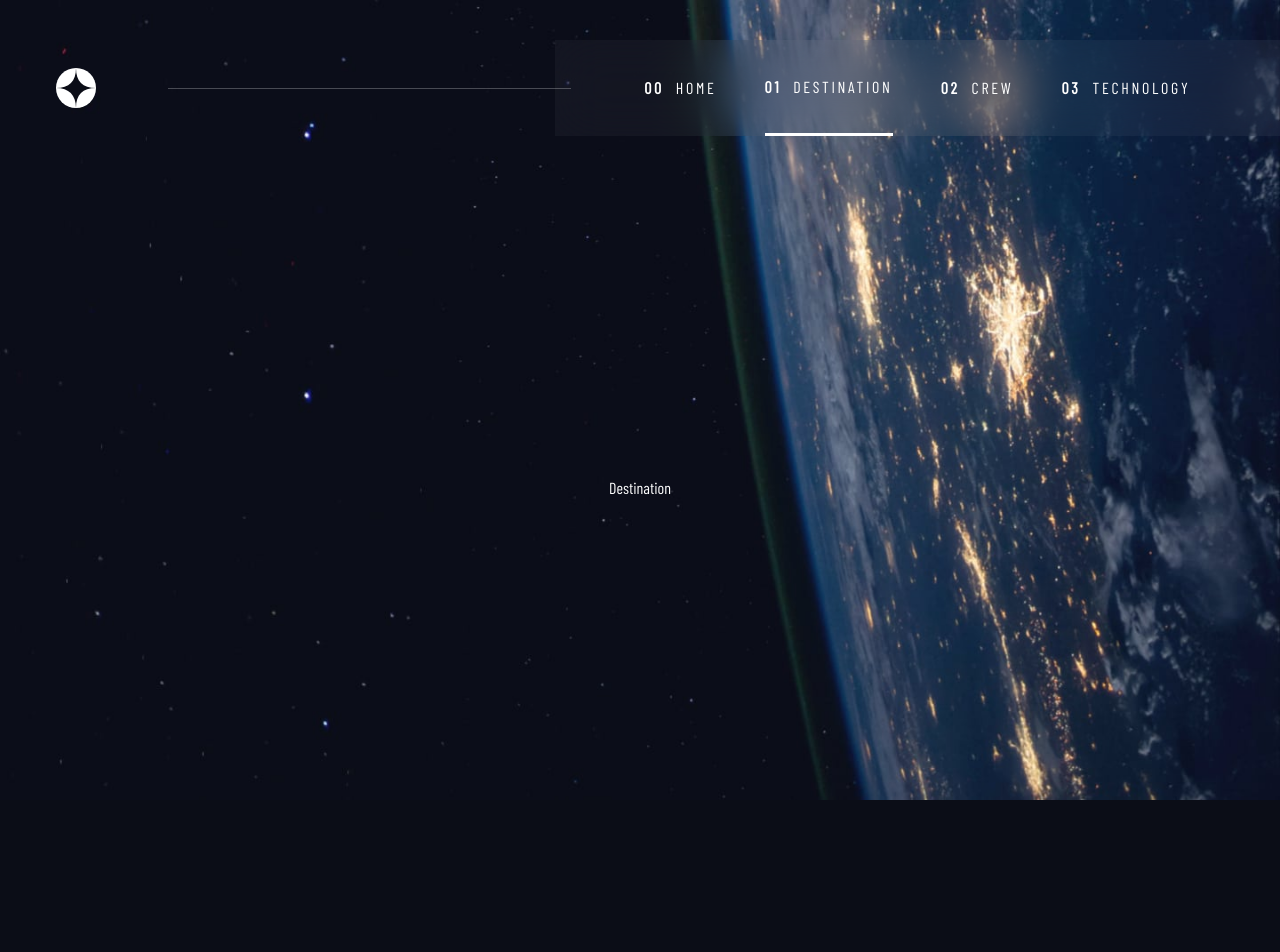
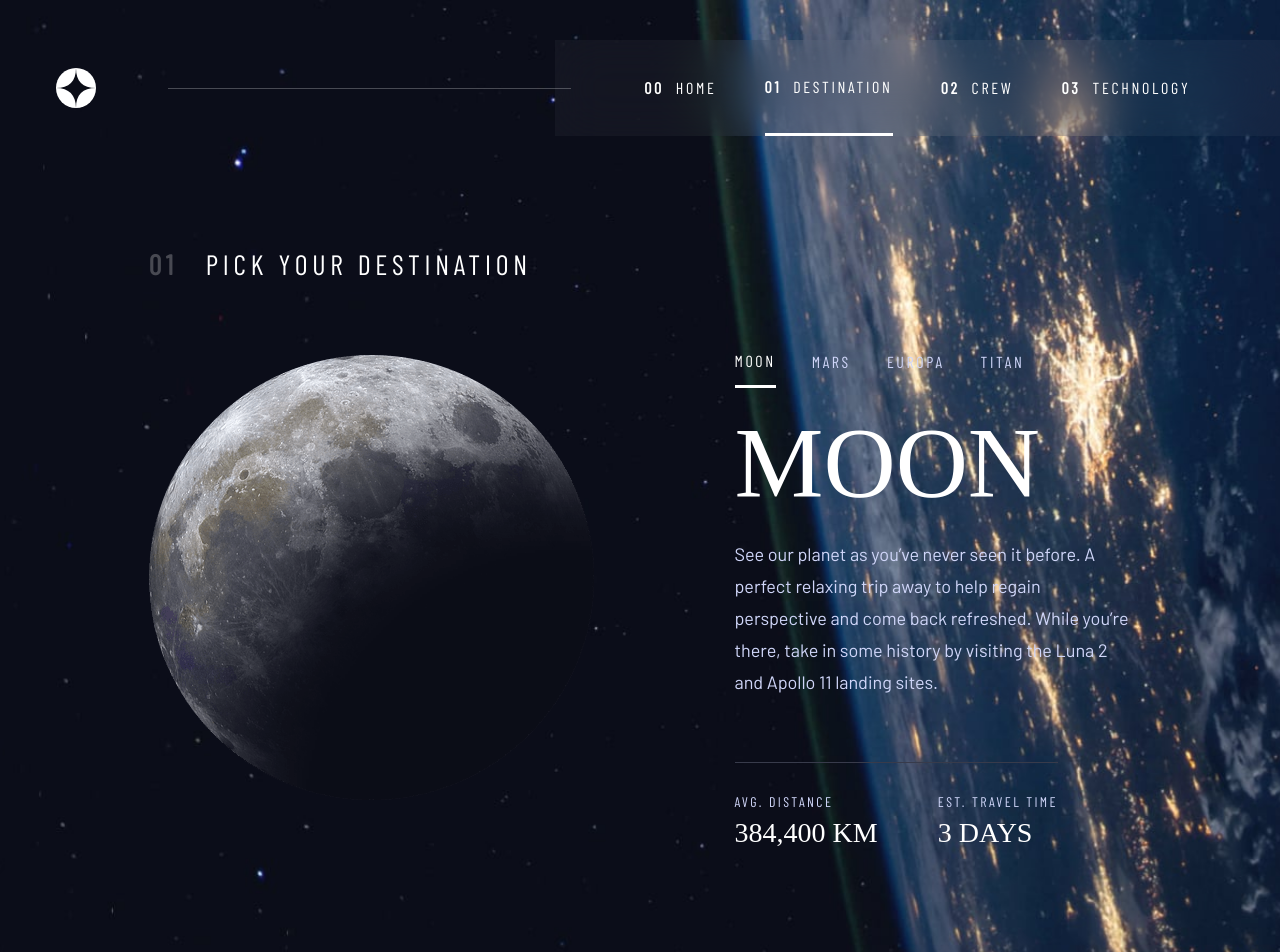
Before and after one commit to chakkasailesh/space-tourism-ui, a React (Create React App) app: page /destination in a window 1280 px wide. Shown: the top 952 px of the page. Before the commit the page ends 800 px from the top, so only its background shows below. Built offline with nearby package versions, Linux system fonts and the light colour scheme; a web font is replaced by a local one.

Commit message:
added destination component

```diff
--- a/src/App.js
+++ b/src/App.js
@@ -6,7 +6,7 @@ const App = () => {
   return (
     <div className="app text-white grid">
       <Header />
-      <div className="flex justify-center items-center">
+      <div className="flex justify-center ">
         <Routes>
           <Route path="/" element={<Home />} />
           <Route path="/destination" element={<Destination />} />
--- /dev/null
+++ b/src/assets/index.js
@@ -0,0 +1,9 @@
+import europa from '../assets/destination/image-europa.png'
+import moon from '../assets/destination/image-moon.png'
+import mars from '../assets/destination/image-mars.png'
+import titan from '../assets/destination/image-titan.png'
+import destdesktop from '../assets/destination/background-destination-desktop.jpg'
+import desttablet from '../assets/destination/background-destination-tablet.jpg'
+import destmobile from '../assets/destination/background-destination-mobile.jpg'
+
+export { europa, mars, moon, titan, destdesktop, destmobile, desttablet }
--- a/src/components/Destination.js
+++ b/src/components/Destination.js
@@ -1,7 +1,116 @@
-import React from 'react'
+import React, { useState } from 'react'
+import { moon, mars, europa, titan } from '../assets'
+
+const destinations = [
+  {
+    id: '1',
+    name: 'MOON',
+    description:
+      'See our planet as you’ve never seen it before. A perfect relaxing trip away to help regain perspective and come back refreshed. While you’re there, take in some history by visiting the Luna 2 and Apollo 11 landing sites.',
+    distance: '384,400 KM',
+    time: '3 DAYS',
+    image: moon,
+  },
+  {
+    id: '2',
+    name: 'MARS',
+    description:
+      'Don’t forget to pack your hiking boots. You’ll need them to tackle Olympus Mons, the tallest planetary mountain in our solar system. It’s two and a half times the size of Everest!',
+    distance: '225 MIL. KM',
+    time: '9 MONTHS',
+    image: mars,
+  },
+  {
+    id: '3',
+    name: 'EUROPA',
+    description:
+      'The smallest of the four Galilean moons orbiting Jupiter, Europa is a winter lover’s dream. With an icy surface, it’s perfect for a bit of ice skating, curling, hockey, or simple relaxation in your snug wintery cabin.',
+    distance: '628 MIL. KM',
+    time: '3 YEARS',
+    image: europa,
+  },
+  {
+    id: '4',
+    name: 'TITAN',
+    description:
+      'The only moon known to have a dense atmosphere other than Earth, Titan is a home away from home (just a few hundred degrees colder!). As a bonus, you get striking views of the Rings of Saturn.',
+    distance: '1.6 BIL. KM',
+    time: '7 YEARS',
+    image: titan,
+  },
+]
 
 const Destination = () => {
-  return <div>Destination</div>
+  const [index, setIndex] = useState(0)
+  return (
+    <div className="w-[87vw] sm:w-[75vw] lg:w-auto mt-6 sm:mt-[5.2vw]">
+      <p className="text-[1em] tracking-[2.7px] sm:text-[1.25em] sm:tracking-[3.38px] lg:text-[1.75em] lg:tracking-[4.72px] mb-8 sm:mb-16 text-center sm:text-start">
+        <span className="text-white text-opacity-25 font-bold mr-[1em]">
+          01
+        </span>
+        PICK YOUR DESTINATION
+      </p>
+      <div className="flex flex-col items-center lg:flex-row lg:gap-[11vw] mb-16 lg:mb-28">
+        <img
+          src={destinations[index].image}
+          alt={destinations[index].name}
+          className="size-[clamp(170px,39vw,445px)] mb-6 sm:mb-12"
+        />
+        <div className="lg:w-[31vw] flex flex-col items-center lg:items-start">
+          <div className="flex text-light text-[0.875em] tracking-[2.36px] sm:text-[1em] sm:tracking-[2.6px] gap-7 sm:gap-9">
+            <button
+              onClick={() => setIndex(0)}
+              className={`pb-2 sm:pb-3 ${index === 0 && 'btn-active'}`}
+            >
+              MOON
+            </button>
+            <button
+              onClick={() => setIndex(1)}
+              className={`pb-2 sm:pb-3 ${index === 1 && 'btn-active'}`}
+            >
+              MARS
+            </button>
+            <button
+              onClick={() => setIndex(2)}
+              className={`pb-2 sm:pb-3 ${index === 2 && 'btn-active'}`}
+            >
+              EUROPA
+            </button>
+            <button
+              onClick={() => setIndex(3)}
+              className={`pb-2 sm:pb-3 ${index === 3 && 'btn-active'}`}
+            >
+              TITAN
+            </button>
+          </div>
+          <h1 className="font-signature text-[56px] sm:text-[80px] lg:text-[100px]">
+            {destinations[index].name}
+          </h1>
+          <p className="text-center lg:text-start text-light text-[0.9375em] leading-[25px] sm:text-[1em] sm:leading-7 lg:text-[1.125em] lg:leading-8 font-barlow mb-8 sm:mb-16">
+            {destinations[index].description}
+          </p>
+          <div className="text-center lg:text-start flex flex-col sm:flex-row sm:gap-[50px] lg:gap-[4.7vw] sm:justify-center lg:justify-normal border-t-[#383B4B] border-t pt-7">
+            <div>
+              <p className="text-[0.875em] tracking-[2.36px] text-light">
+                AVG. DISTANCE
+              </p>
+              <h3 className="font-signature text-[1.75em]">
+                {destinations[index].distance}
+              </h3>
+            </div>
+            <div>
+              <p className="text-[0.875em] tracking-[2.36px] text-light">
+                EST. TRAVEL TIME
+              </p>
+              <h3 className="font-signature text-[1.75em]">
+                {destinations[index].time}
+              </h3>
+            </div>
+          </div>
+        </div>
+      </div>
+    </div>
+  )
 }
 
 export default Destination
--- a/src/components/Home.js
+++ b/src/components/Home.js
@@ -3,7 +3,7 @@ import { NavLink } from 'react-router-dom'
 
 const Home = () => {
   return (
-    <div className="text-center lg:text-left flex flex-col justify-around lg:justify-between lg:items-end lg:flex-row gap-[clamp(81px,20vw,386px)] my-12 sm:my-[90px] lg:my-auto">
+    <div className="text-center lg:text-left flex flex-col lg:items-end lg:flex-row gap-[clamp(81px,20vw,386px)] my-12 sm:my-[90px] lg:my-auto">
       <div className="w-[310px] sm:w-[450px]">
         <h4 className="text-[1em] tracking-[2.7px] sm:text-[1.25em] sm:tracking-[3.38px] lg:text-[1.75em] lg:tracking-[4.72px] text-light">
           SO, YOU WANT TO TRAVEL TO
--- a/src/index.css
+++ b/src/index.css
@@ -7,9 +7,14 @@
 @layer base {
   html {
     font-family: 'Barlow Condensed', sans-serif;
+    scrollbar-width: none;
+    -ms-overflow-style: none;
   }
   body {
     background-color: #0b0d17;
+  }
+  ::-webkit-scrollbar {
+    display: none;
   }
 }
 
@@ -33,6 +38,11 @@
     letter-spacing: 2.7px;
     backdrop-filter: blur(1.5rem);
     background: hsl(0 0% 100% / 0.04);
+  }
+
+  .btn-active {
+    color: white;
+    border-bottom: 3px solid white;
   }
 
   @media (max-width: 639px) {
```
